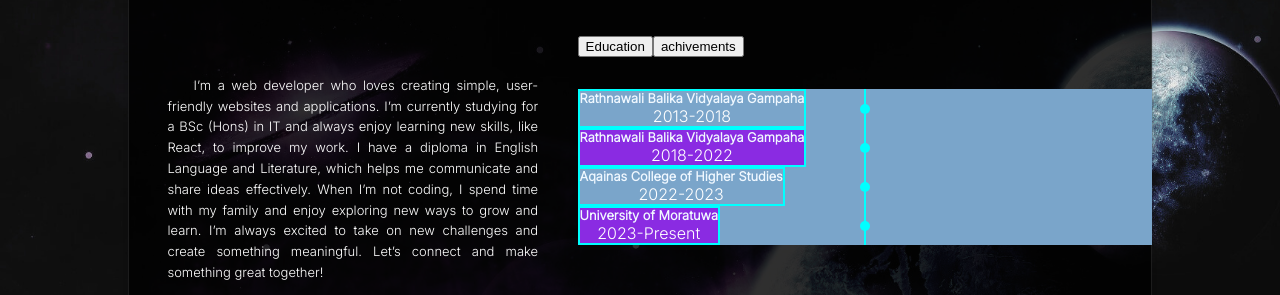
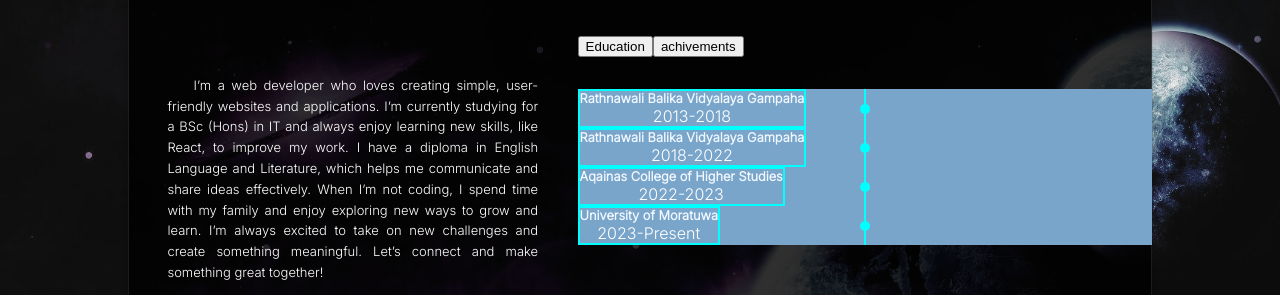
Before and after one commit to Dinithi1625403/myPortfolio, a React (Create React App) app: page / in a window 1280 px wide. Shown: the part 840-1135 px from the top of the page. Built offline with nearby package versions, Linux system fonts and the light colour scheme.

Commit message:
modified aboutsection

```diff
--- a/src/components/about/education.css
+++ b/src/components/about/education.css
@@ -41,7 +41,7 @@
 
 .education-content.right {
     align-self: center;
-    background-color: blueviolet;
+
 }
 
 .education-title{
```
